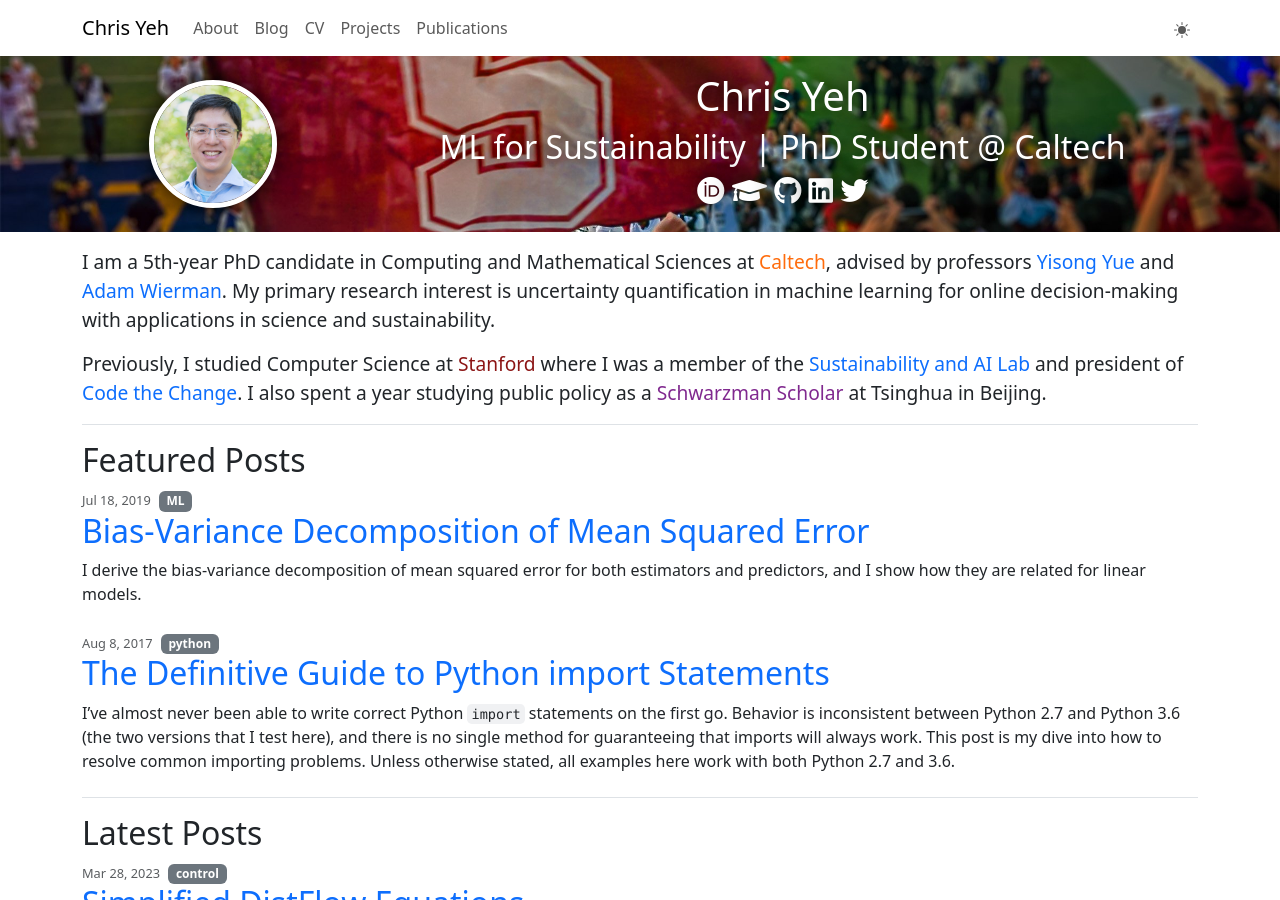
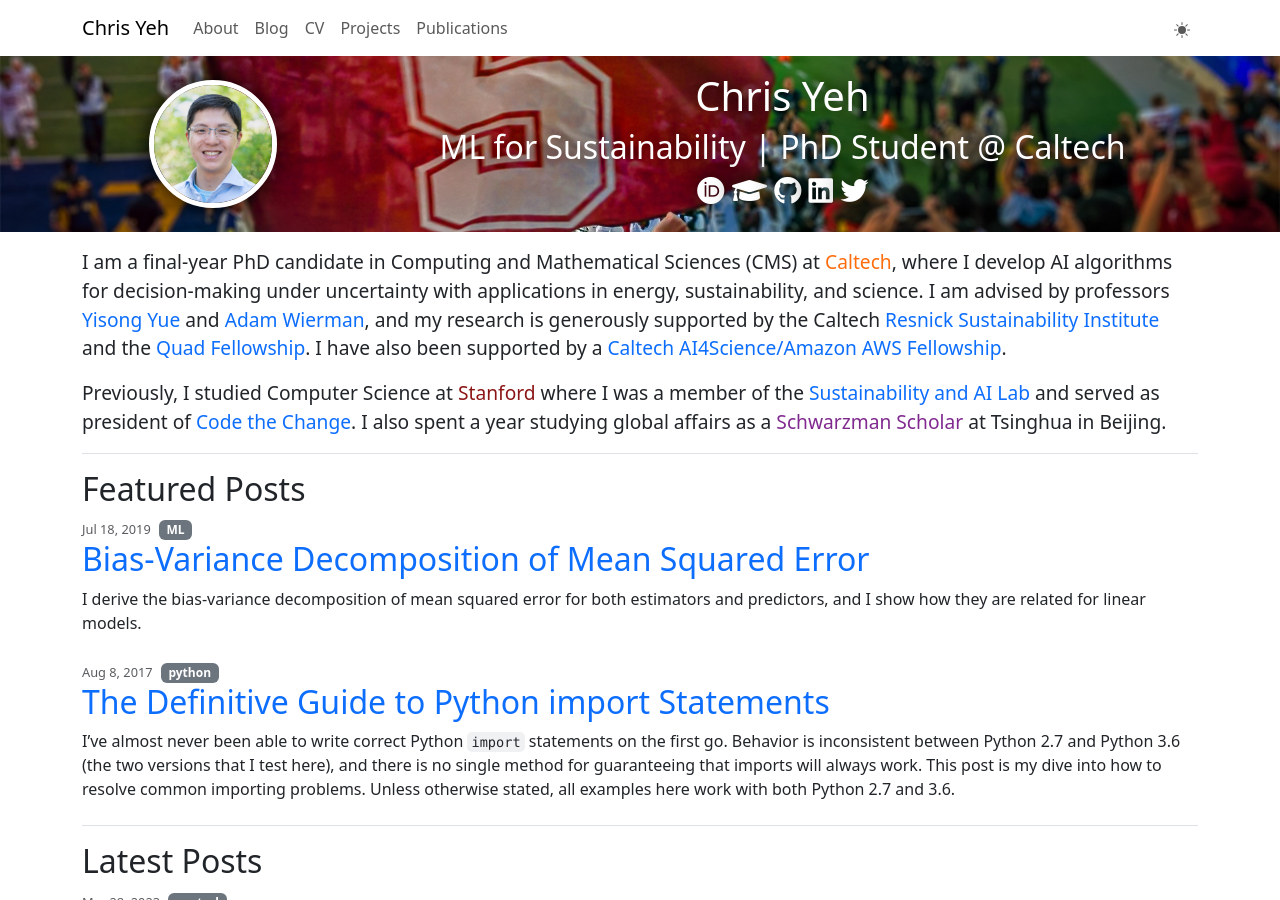
Before and after one commit to chrisyeh96/chrisyeh96.github.io, a Jekyll site: the page built from index.md, in a window 1280 px wide and 900 px high. Built offline with Jekyll 4.4.1, drawn with Linux system fonts in a browser that asks for light colours.

Commit message:
Update index.md
Now a final-year PhD candidate. Add Quad Fellowship

```diff
--- a/index.md
+++ b/index.md
@@ -1,11 +1,12 @@
 ---
 layout: home
+permalink: /
 num_posts: 5
 use_fontawesome: true
 use_code: true
 use_math: true
 ---
 
-I am a 5th-year PhD candidate in Computing and Mathematical Sciences at [<span class="caltech-orange">Caltech</span>](https://cms.caltech.edu/), advised by professors [Yisong Yue](http://www.yisongyue.com/) and [Adam Wierman](https://adamwierman.com/). My primary research interest is uncertainty quantification in machine learning for online decision-making with applications in science and sustainability.
+I am a final-year PhD candidate in Computing and Mathematical Sciences (CMS) at [<span class="caltech-orange">Caltech</span>](https://cms.caltech.edu/), where I develop AI algorithms for decision-making under uncertainty with applications in energy, sustainability, and science. I am advised by professors [Yisong Yue](http://www.yisongyue.com/) and [Adam Wierman](https://adamwierman.com/), and my research is generously supported by the Caltech [Resnick Sustainability Institute](https://resnick.caltech.edu/people/christopher-yeh) and the [Quad Fellowship](https://www.quadfellowship.org/2025-fellows/christopher-yeh). I have also been supported by a [Caltech AI4Science/Amazon AWS Fellowship](https://www.cms.caltech.edu/academics/honors).
 
-Previously, I studied Computer Science at [<span class="cardinal-red">Stanford</span>](https://cs.stanford.edu/) where I was a member of the [Sustainability and AI Lab](https://sustain.stanford.edu/) and president of [Code the Change](https://codethechange.stanford.edu/). I also spent a year studying public policy as a [<span class="schwarzman-purple">Schwarzman Scholar</span>](https://www.schwarzmanscholars.org/) at Tsinghua in Beijing.
+Previously, I studied Computer Science at [<span class="cardinal-red">Stanford</span>](https://cs.stanford.edu/) where I was a member of the [Sustainability and AI Lab](https://web.archive.org/web/20240516012949/https://sustain.stanford.edu/) and served as president of [Code the Change](https://codethechange.stanford.edu/). I also spent a year studying global affairs as a [<span class="schwarzman-purple">Schwarzman Scholar</span>](https://www.schwarzmanscholars.org/) at Tsinghua in Beijing.
```
